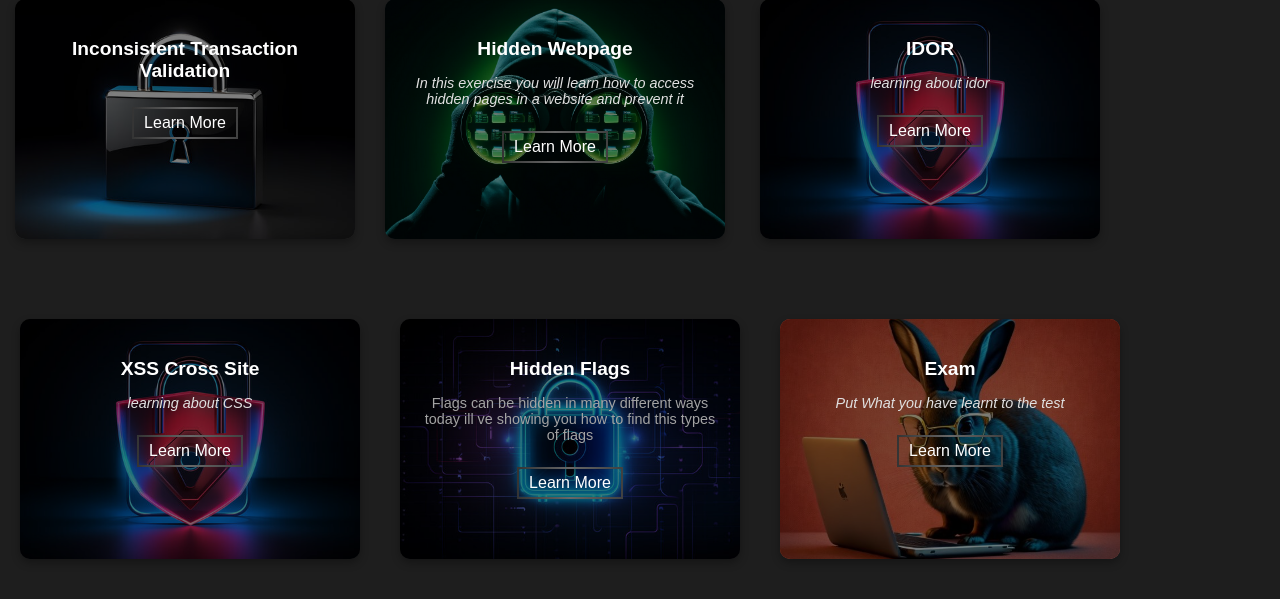
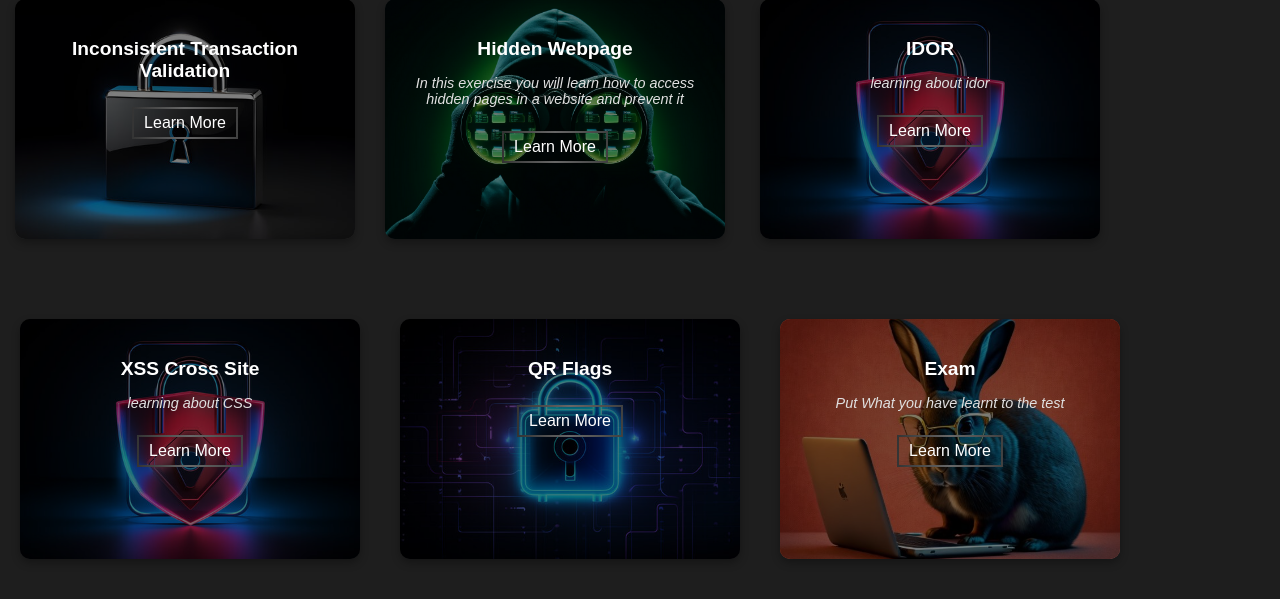
Before and after one commit to Victorydevlo/Flisk-Vulnerable-Website, a PHP site: page /ping/components/simplehack.php in a window 1280 px wide. Shown: the part 409-1008 px from the top of the page. Run offline with PHP 8.4, Linux system fonts and the light colour scheme.

Commit message:
changed the task

```diff
--- a/components/simplehack.php
+++ b/components/simplehack.php
@@ -266,13 +266,10 @@ session_start();
                     style="content: ''; position: absolute; top: 0; left: 0; width: 100%; height: 100%; background: rgba(0, 0, 0, 0.5); z-index: 1; border-radius: 10px;">
                 </div>
                 <div style="position: relative; z-index: 2;">
-                    <h3 style="margin-bottom: 10px; font-size: 1.2rem;">Hidden Flags</h3>
-                    <p style="font-size: 0.9rem; color:rgb(163, 163, 163);">Flags can be hidden in many different ways
-                        today
-                        ill ve showing you
-                        how to find this types of flags
+                    <h3 style="margin-bottom: 10px; font-size: 1.2rem;">QR Flags</h3>
+                    <p style="font-size: 0.9rem; color:rgb(163, 163, 163);">
                     </p>
-                    <a href="simple/apkhidden.php"
+                    <a href="simple/qrcode.php"
                         style="display: inline-block; padding: 5px 10px; margin-top: 10px; color: #fff; text-decoration: none; border: 2px solid transparent; border-image: linear-gradient(90deg, rgb(52, 52, 52), rgb(103, 103, 103), rgb(65, 65, 65)); border-radius: 20px; border-image-slice: 1;">Learn
                         More</a>
                 </div>
```
